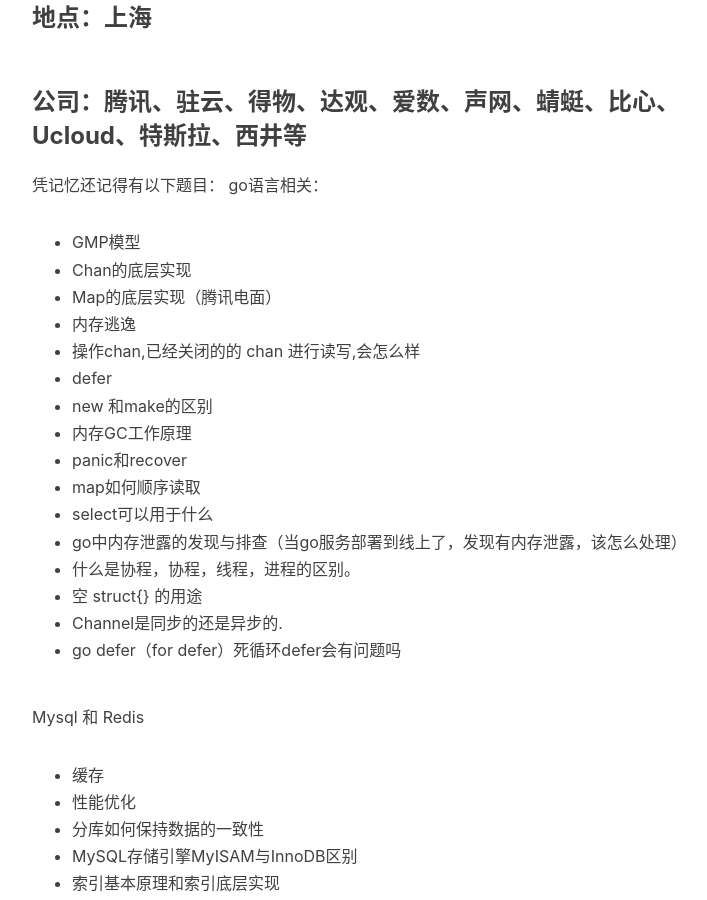
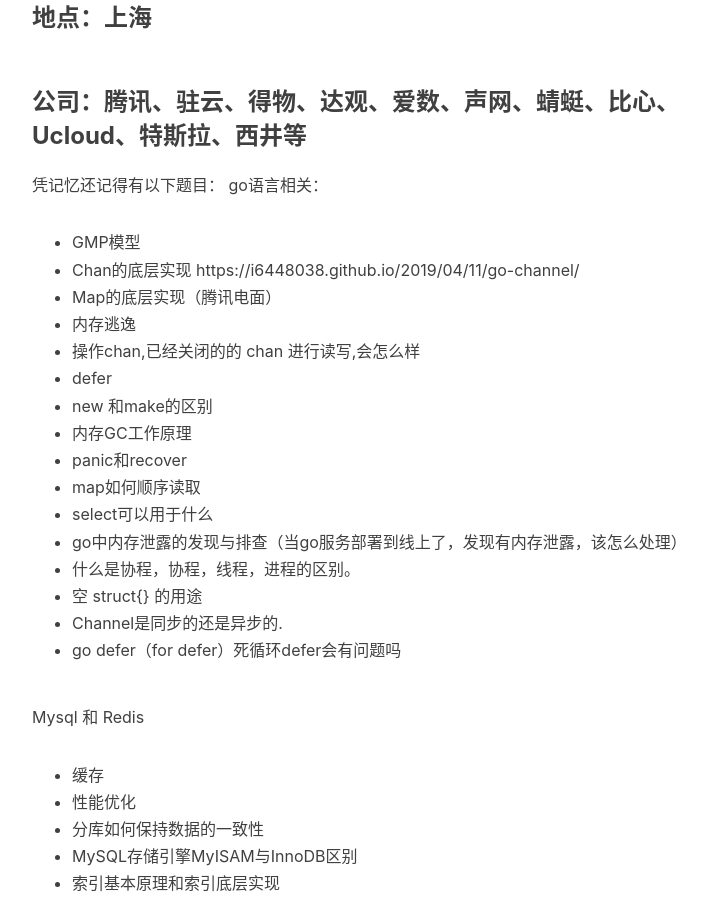
Before and after one commit to Ma-Yihang/futuretechx.github.io, a Jekyll site: the page built from _posts/2021-03-20-interview-summary.md, in a window 1280 px wide and 900 px high, scrolled down 675 px. Shown: the whole window, without its empty margins (233-940 px from the left). Built offline with Jekyll 4.4.1, drawn with Linux system fonts in a browser that asks for light colours; nearby versions of some CDN libraries; our own code applies the rules of GitHub Pages for plain Markdown files; comment, search, counter and statistics services are not loaded; some of the changed lines change nothing that is shown.

Commit message:
Update 2021-03-20-interview-summary.md
Chan 的底层实现

```diff
--- a/_posts/2021-03-20-interview-summary.md
+++ b/_posts/2021-03-20-interview-summary.md
@@ -6,6 +6,7 @@
 go语言相关：
 - GMP模型
 - Chan的底层实现
+https://i6448038.github.io/2019/04/11/go-channel/
 - Map的底层实现（腾讯电面）
 - 内存逃逸
 - 操作chan,已经关闭的的 chan 进行读写,会怎么样
```
